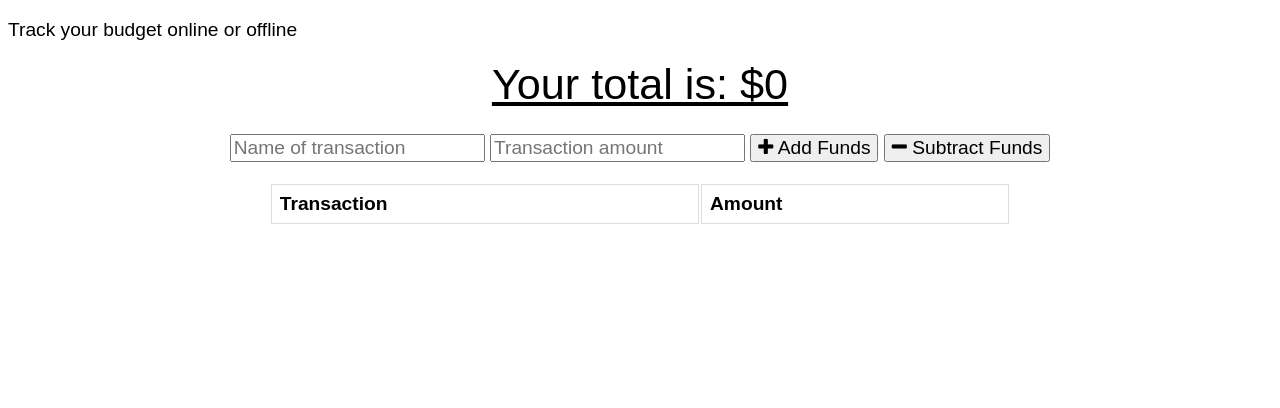
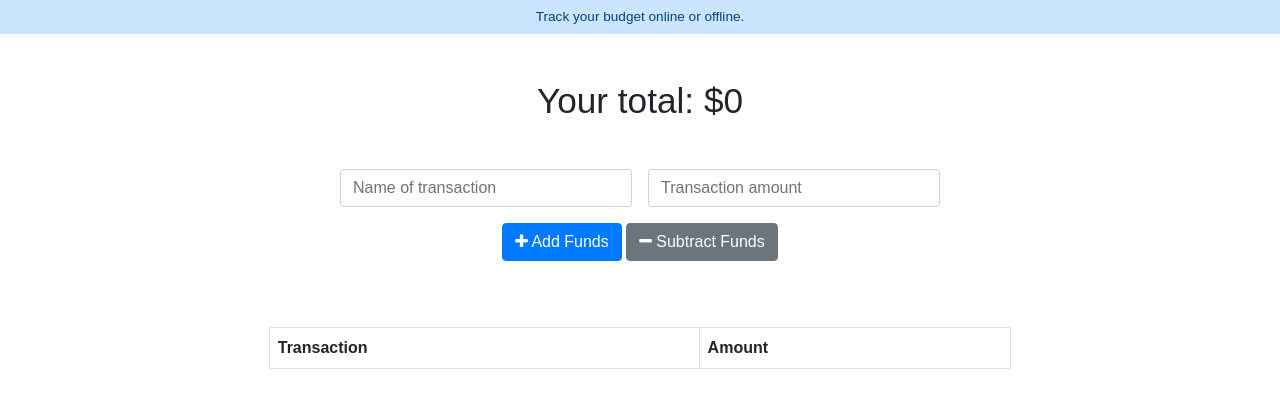
Before and after one commit to mijimenez/bootcamp_budget_tracker, a website: page public/index.html in a window 1280 px wide. Drawn offline with nearby package versions, Linux system fonts and the light colour scheme; no server answers.

Commit message:
Fix styling

```diff
--- a/public/index.html
+++ b/public/index.html
@@ -6,25 +6,29 @@
   <meta http-equiv="X-UA-Compatible" content="ie=edge">
   <meta name="theme-color" content="#317EFB">
   <link rel="shortcut icon" href="icons/icon-192x192.png" type="image/x-icon">
-
   <link rel="stylesheet" href="https://stackpath.bootstrapcdn.com/font-awesome/4.7.0/css/font-awesome.min.css">
+  <link rel="stylesheet" href="https://stackpath.bootstrapcdn.com/bootstrap/4.4.1/css/bootstrap.min.css" integrity="sha384-Vkoo8x4CGsO3+Hhxv8T/Q5PaXtkKtu6ug5TOeNV6gBiFeWPGFN9MuhOf23Q9Ifjh" crossorigin="anonymous">
   <link rel="stylesheet" href="styles.css">
   <link rel="manifest" href="manifest.webmanifest">
 
   <title>Budget Tracker</title>
 </head>
 <body class="default">
-    <p id="connectionMessage"></p>
+    <div id="connectionMessage"></div>
   <div class="wrapper">
-    <div class="total">
-      <div class="total">Your total is: $<span id="total">0</span></div>
+    <div class="total-container">
+      <div class="total">Your total: $<span id="total">0</span></div>
     </div>
 
     <div class="form">
-      <input type="text" id="t-name" placeholder="Name of transaction" />
-      <input type="number" min="0" id="t-amount" placeholder="Transaction amount" />
-      <button id="add-btn"><i class="fa fa-plus buttons"></i> Add Funds</button>
-      <button id="sub-btn"><i class="fa fa-minus"></i> Subtract Funds</button>
+      <div class="form-fields">
+        <input type="text" id="t-name" class="form-control" placeholder="Name of transaction" />
+        <input type="number" min="0" id="t-amount" class="form-control" placeholder="Transaction amount" />
+      </div>
+      <div class="form-btns">
+        <button id="add-btn" class="btn btn-primary"><i class="fa fa-plus buttons"></i> Add Funds</button>
+        <button id="sub-btn" class="btn btn-secondary"><i class="fa fa-minus"></i> Subtract Funds</button>
+      </div>
       <p class="error"></p>
     </div>
 
--- a/public/index.js
+++ b/public/index.js
@@ -86,6 +86,7 @@ function sendTransaction(isAdding) {
   // validate form
   if (nameEl.value === "" || amountEl.value === "") {
     errorEl.textContent = "Missing Information";
+    errorEl.setAttribute("style", "margin-top: 1em");
     return;
   }
   else {
@@ -169,4 +170,5 @@ window.addEventListener('offline', updateOnlineStatus);
 function updateOnlineStatus(event) {
   var condition = navigator.onLine ? "online" : "offline";
   document.body.className = condition;
+
 }
--- a/public/styles.css
+++ b/public/styles.css
@@ -1,10 +1,8 @@
 body {
-  font-size: 120%;
   font-family: Arial;
 }
 
 button, input {
-  font-size: 100%;
   font-family: Arial;
 }
 
@@ -24,6 +22,8 @@ tr:nth-child(even) {
 
 .error {
   color: red;
+  font-size: .85em;
+  margin: 0;
 }
 
 .wrapper {
@@ -32,14 +32,45 @@ tr:nth-child(even) {
   text-align: center;
 }
 
+.total-container {
+  padding: 5%;
+}
+
 .total {
-  font-size: 150%;
-  text-decoration: underline;
+  font-size: 2.2em;
 }
 
 .form {
-  margin-top: 25px;
-  width: 100%;
+  width: 90%;
+  margin: auto;
+  max-width: 600px;
+  margin-bottom: 8%;
+}
+
+.form .form-fields {
+  margin-bottom: 1em;
+}
+
+.form .form-fields input:first-child {
+  margin-bottom: 1em;
+}
+
+@media (min-width: 600px) {
+  .form .form-fields input:first-child {
+    margin: 0 1em 0 0;
+  }
+}
+
+@media (min-width: 600px) {
+  .form .form-fields {
+    display: flex;
+  }
+}
+
+@media (min-width: 600px) {
+  .form .form-fields input {
+    width: 50%;
+  }
 }
 
 .transactions {
@@ -48,15 +79,31 @@ tr:nth-child(even) {
   overflow: auto;
   width: 90%;
   margin: 0 auto;
+  margin-bottom: 5%;
 }
 
 /* Offline/online message */
+#connectionMessage:after {
+  display: block;
+  padding: .5em;
+  font-size: .85em;
+  text-align: center;
+}
 .default #connectionMessage:after{
-  content:"Track your budget online or offline";
+  content:"Track your budget online or offline.";
+  color: #004085;
+  background-color: #cce5ff;
+  border-color: #b8daff;
 }
 .offline #connectionMessage:after{
-  content:"You are offline";
+  content:"You are offline. Data will be saved once back online.";
+  color: #721c24;
+  background-color: #f8d7da;
+  border-color: #f5c6cb;
 }
 .online #connectionMessage:after{
-  content:"You are back online";
+  content:"You are back online.";
+  color: #155724;
+  background-color: #d4edda;
+  border-color: #c3e6cb;
 }
```
